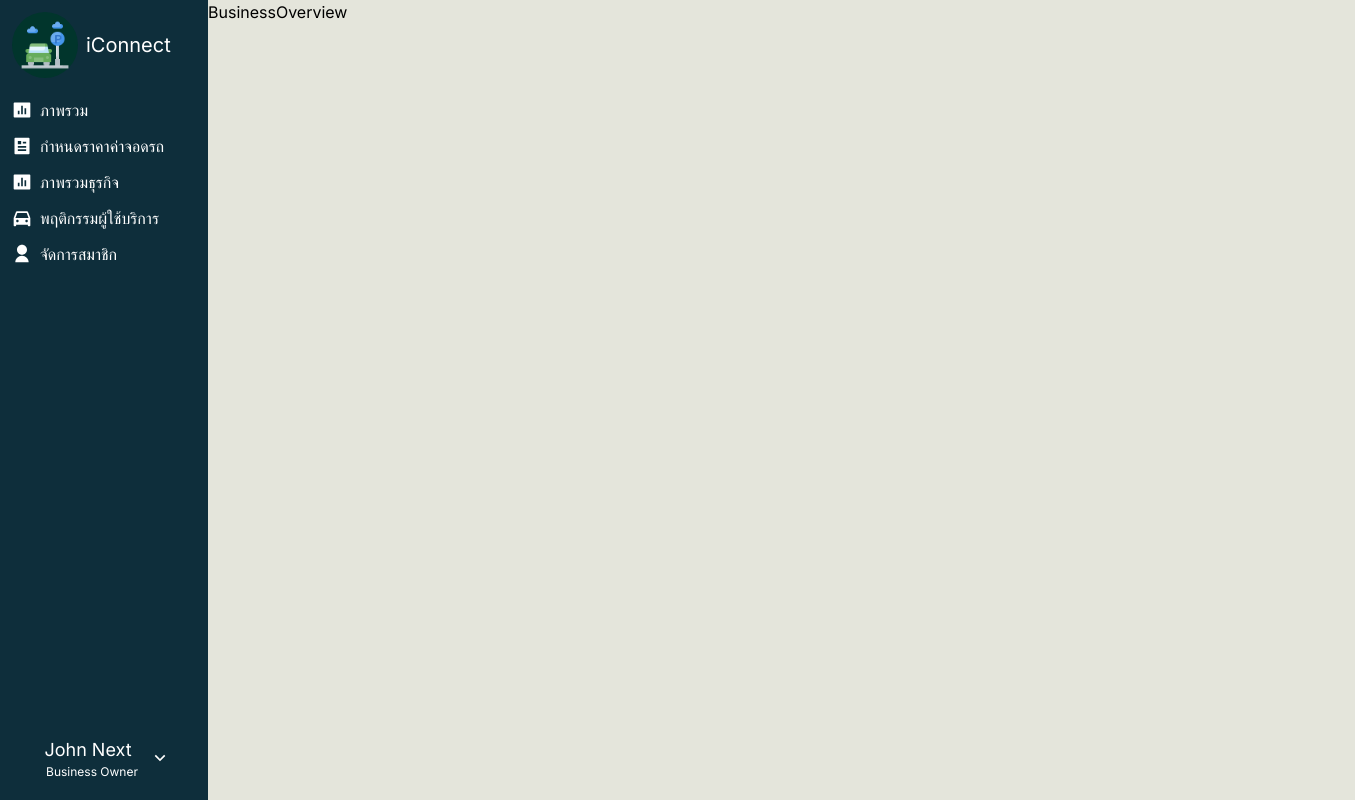
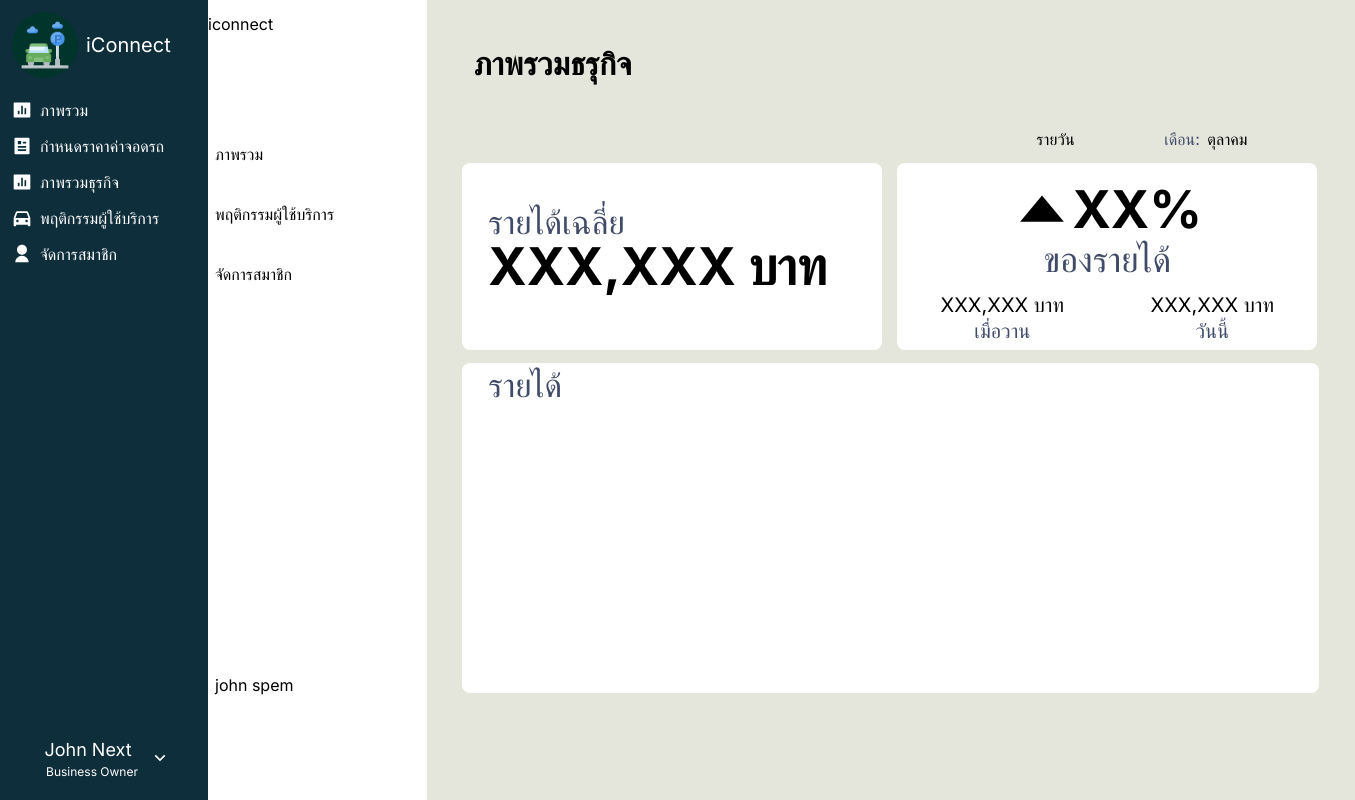
Before and after one commit to G7-SERVER-TEAM/iConnect-Website, a Next.js app: page /business-overview in a window 1280 px wide. Shown: the whole page, 1355 px wide, since content can reach past the window. Built offline with nearby package versions, Linux system fonts and the light colour scheme.

Commit message:
Update page.jsx

```diff
--- a/src/app/(dashboard)/business-overview/page.jsx
+++ b/src/app/(dashboard)/business-overview/page.jsx
@@ -1,9 +1,125 @@
-import React from 'react'
+import Image from 'next/image'
+import React from 'react';
 
-const BusinessOverview = () => {
+
+export default function BusinessOverview() {
   return (
-    <div>BusinessOverview</div>
+    <main
+      className="bg-white h-screen borderxborder-black"
+      style={{overflow: 'hidden'}}
+    >
+      <div className="flex borderxborder-black">
+        <div className="borderxborder-black" style={{ width: '270px',height: '749px' }}>
+          <div className="borderxborder-black" style={{ marginTop: '12px',height: '100px' }}>
+            <h1 className="text-black borderxborder-black">
+              iconnect
+            </h1>
+          </div>
+          <div className="borderxborder-black" style={{ marginTop: '30px', marginLeft: '7px',marginRight: '7px',height: '46px' }}>
+            <h1 className="text-black borderxborder-black">
+              ภาพรวม
+            </h1>
+          </div>
+          <div className="borderxborder-black" style={{ marginTop: '14px', marginLeft: '7px',marginRight: '7px',height: '46px' }}>
+            <h1 className="text-black borderxborder-black">
+              พฤติกรรมผู้ใช้บริการ
+            </h1>
+          </div>
+          <div className="borderxborder-black" style={{ marginTop: '14px', marginLeft: '7px',marginRight: '7px',height: '46px' }}>
+            <h1 className="text-black borderxborder-black">
+              จัดการสมาชิก
+            </h1>
+          </div>
+          <div className="borderxborder-black" style={{ marginTop: '365px', marginLeft: '7px',marginRight: '7px',height: '69px' }}>
+            <h1 className="text-black borderxborder-black">
+              john spem
+            </h1>
+          </div>
+        </div>
+        <div className="borderxborder-black" style={{ backgroundColor: '#E4E5DB', width: '100%',height: '100vh' }}>
+          <div className="borderxborder-black" style={{ marginTop: '50px',height: '50px' }}>
+            <h1 className="text-black borderxborder-black" style={{ color: '#000000',marginTop: '6px',marginLeft: '47px',fontSize: '32px', fontWeight: 'bold',height: '35px',lineHeight: '0.9' }}>
+                ภาพรวมธรุกิจ
+            </h1>
+          </div>
+
+          <div className="borderxborder-black flex" style={{ marginTop: '17px'}}>
+            <div className="borderxborder-black" style={{ margin:'auto',padding:'10px'}}>
+                <div className="flex borderxborder-black" style={{ height: '28px' }}>
+                  <div className="borderxborder-black" style={{ marginLeft: '574px',width: '126px' }}>
+                    <h1 className="text-black borderxborder-black">
+                      รายวัน
+                    </h1>
+                  </div>
+                  <div className="borderxborder-black" style={{ width: '45px' }}>
+                    <h1 className="text-black borderxborder-black" style={{color: '#404B69',marginLeft: '2px',marginTop: '4px',lineHeight: '16px'}}>
+                      เดือน:
+                    </h1>
+                  </div>
+                  <div className="borderxborder-black" style={{ width: '110px' }}>
+                    <h1 className="text-black borderxborder-black">
+                      ตุลาคม
+                    </h1>
+                  </div>
+                </div>
+                <div className="flex borderxborder-black" style={{ marginTop: '8px',height: '187px' }}>
+                  <div className="borderxborder-black" style={{ backgroundColor: '#FFFFFF',width: '420px',borderRadius: '8px' }}>
+                    <h1 className="text-black borderxborder-black" style={{ color: '#404B69',marginLeft: '26px', marginTop: '37px',fontSize: '33px',lineHeight: '45px',height: '38px' }}>
+                      รายได้เฉลี่ย
+                    </h1>
+                    <h1 className="text-black borderxborder-black" style={{ color: '#000000',marginLeft: '26px', marginTop: '6px',fontSize: '52px',fontWeight: 'bold',lineHeight: '45px',height: '52px' }}>
+                      XXX,XXX บาท
+                    </h1>
+                  </div>
+                  <div className="borderxborder-black" style={{ backgroundColor: '#FFFFFF',marginLeft: '15px',width: '420px',borderRadius: '8px' }}>
+                      <div className="flex borderxborder-black items-center justify-center h-full" style={{ marginTop: '24px',fontSize: '52px',fontWeight: 'bold',lineHeight: '45px',height: '45px' }}>
+                          <div className="borderxborder-black" style={{ height: '45px',width: '60px' }}>
+                              <Image
+                                  src="/triangle-up-small.svg"
+                                  alt="Triangle Up Small"
+                                  style={{ marginTop: '-9px',marginLeft: '-5px',width: '70px',position:'absolute' }}
+                                  width={100}
+                                  height={10}
+                              />
+                          </div>
+                          <h1 className="text-black borderxborder-black" style={{color: '#000000'}}>
+                              XX%
+                          </h1>
+                      </div>
+                      <div className="flex borderxborder-black items-center justify-center h-full" style={{ marginTop: '12px',fontSize: '35px',lineHeight: '30px',height: '30px' }}>
+                          <h1 className="text-black borderxborder-black" style={{color: '#404B69',}}>
+                                  ของรายได้
+                          </h1>
+                      </div>
+                      <div className="flex borderxborder-black" style={{ marginTop: '20px' }}>
+                          <div className="borderxborder-black" style={{ width: '210px' }}>
+                              <h1 className="flex text-black borderxborder-black items-center justify-center h-full"  style={{ color: '#000000',height: '22px',fontSize: '20px' }}>
+                                  XXX,XXX บาท
+                              </h1>
+                              <h1 className="flex text-black borderxborder-black items-center justify-center h-full"  style={{ color: '#404B69',height: '29px',fontSize: '20px' }}>
+                                  เมื่อวาน
+                              </h1>
+                          </div>
+                          <div className="borderxborder-black" style={{ width: '210px' }}>
+                              <h1 className="flex text-black borderxborder-black items-center justify-center h-full"  style={{ color: '#000000',height: '22px',fontSize: '20px' }}>
+                                  XXX,XXX บาท
+                              </h1>
+                              <h1 className="flex text-black borderxborder-black items-center justify-center h-full"  style={{ color: '#404B69',height: '29px',fontSize: '20px' }}>
+                                  วันนี้
+                              </h1>
+                          </div>
+                      </div>
+                  </div>
+                </div>
+                <div className="borderxborder-black" style={{ backgroundColor: '#FFFFFF',marginTop: '13px',height: '330px' ,width: '857px',borderRadius: '8px' }}>
+                  <h1 className="text-black borderxborder-black" style={{ color: '#404B69',marginLeft: '26px', marginTop: '5px',fontSize: '33px',lineHeight: '45px',height: '38px' }}>
+                      รายได้
+                    </h1>
+                </div>
+              </div>
+            </div>
+        </div>
+      </div>
+    </main>
   )
 }
-
-export default BusinessOverview
```
